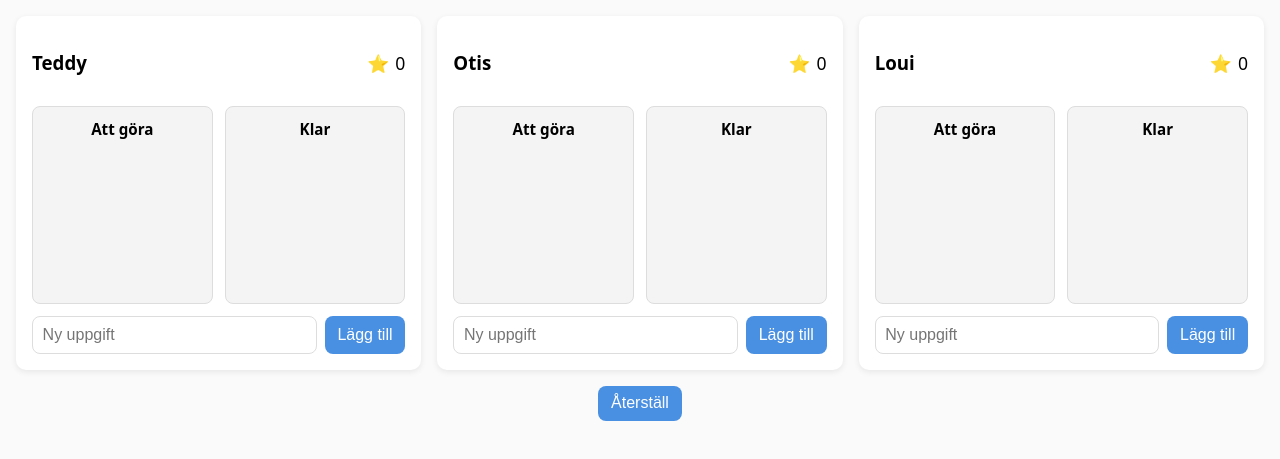
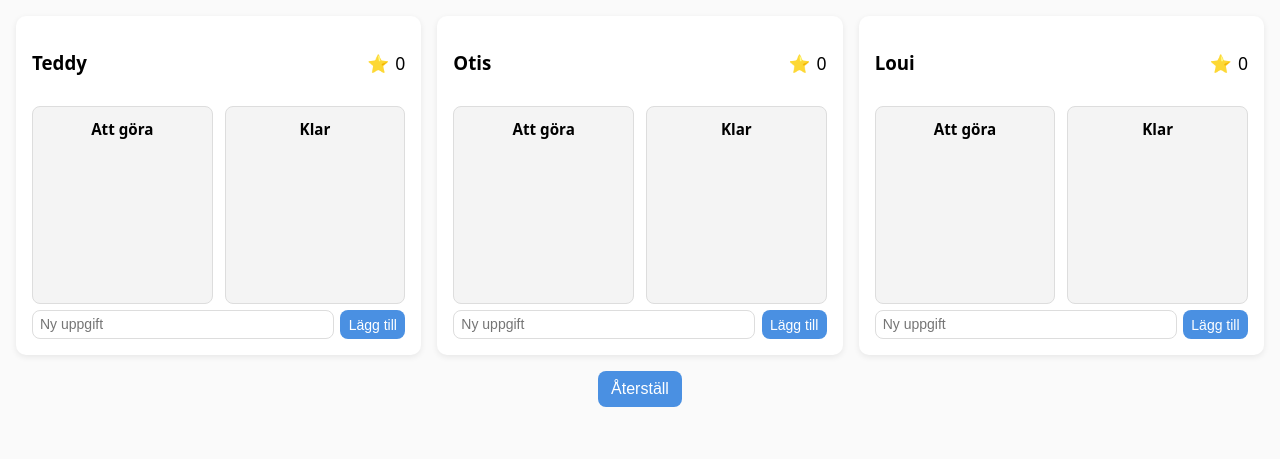
Before and after one commit to jeppelina/routine-app, a plain HTML site: page index.html in a window 1280 px wide. Shown: the part 71-530 px from the top of the page. Drawn offline with nearby package versions, Linux system fonts and the light colour scheme.

Commit message:
Add styles for task input and button
Added styles for task addition input and button.

```diff
--- a/index.html
+++ b/index.html
@@ -154,6 +154,22 @@
       border: 1px solid #ddd;
       border-radius: 8px;
       font-size: 16px; /* avoid iOS zoom */
+    }
+
+    .add-task {
+      margin-top: 0.4em;
+      gap: 0.4em;
+    }
+
+    .add-task input {
+      padding: 0.35em 0.5em;
+      font-size: 14px;
+      line-height: 1.2;
+    }
+
+    .add-task button {
+      padding: 0.35em 0.6em;
+      font-size: 14px;
     }
 
     .reset-container {
```
